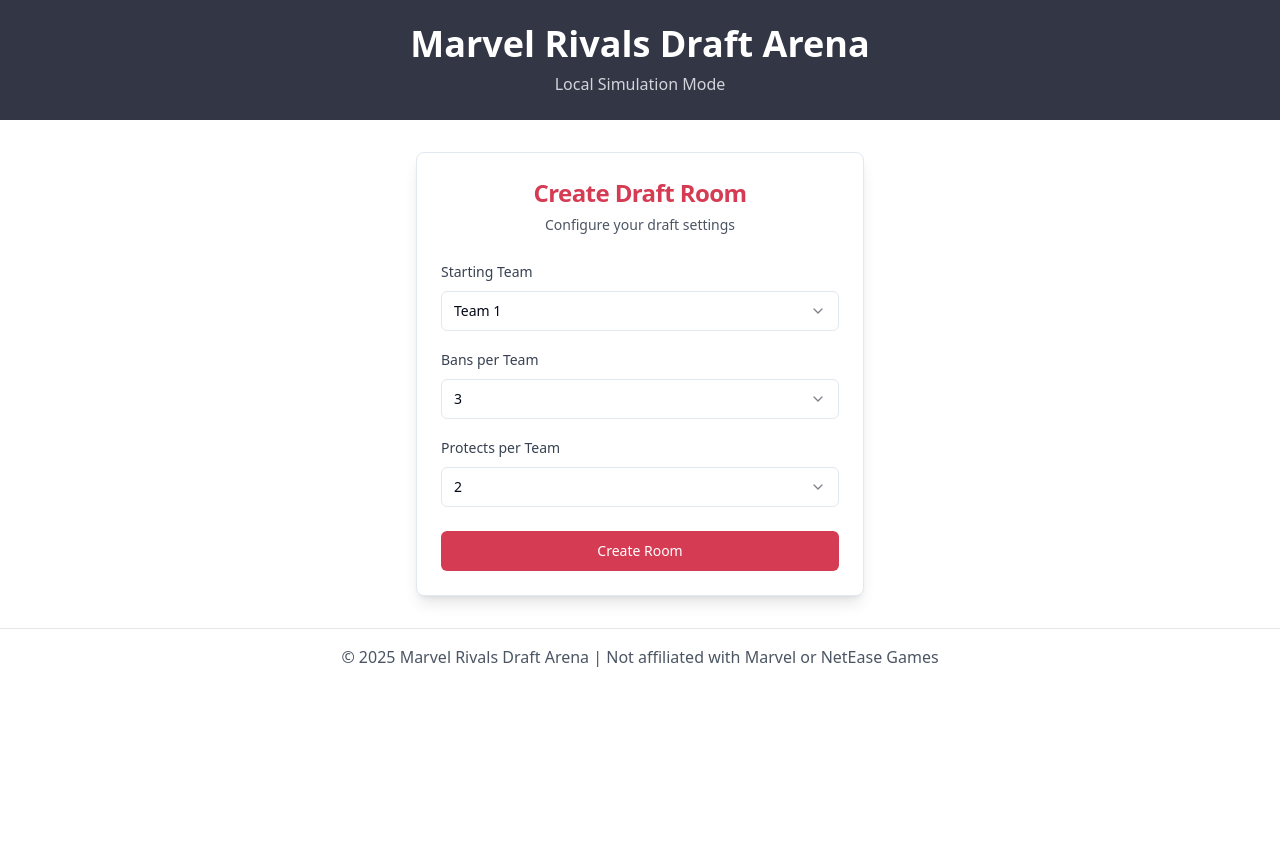
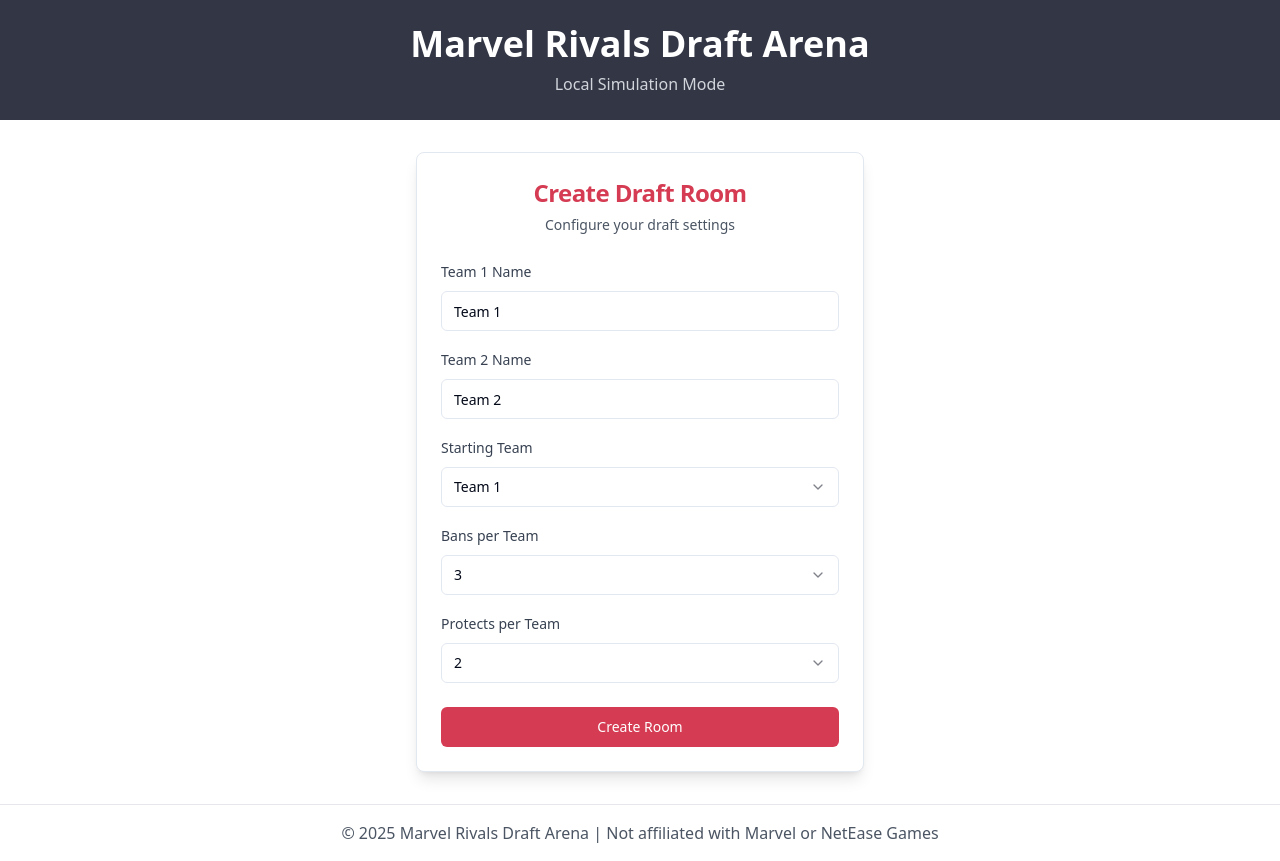
Before and after one commit to CarlosDoradoPedraza/marvel-rival-draft-arena, a React (Vite) app: page / in a window 1280 px wide. Before the commit the page ends 800 px from the top, so only its background shows below. Built offline with nearby package versions, Linux system fonts and the light colour scheme.

Commit message:
Add team naming to draft room
Allow users to name teams when creating a draft room.

```diff
--- a/src/components/CreateRoom.tsx
+++ b/src/components/CreateRoom.tsx
@@ -3,10 +3,13 @@ import React, { useState } from 'react';
 import { Card, CardContent, CardHeader, CardTitle, CardDescription, CardFooter } from "@/components/ui/card";
 import { Button } from "@/components/ui/button";
 import { Select, SelectContent, SelectItem, SelectTrigger, SelectValue } from "@/components/ui/select";
+import { Input } from "@/components/ui/input";
 import { Label } from "@/components/ui/label";
 
 interface CreateRoomProps {
   onCreateRoom: (settings: {
+    team1Name: string;
+    team2Name: string;
     startingTeam: string;
     bansPerTeam: number;
     protectsPerTeam: number;
@@ -15,6 +18,8 @@ interface CreateRoomProps {
 
 const CreateRoom: React.FC<CreateRoomProps> = ({ onCreateRoom }) => {
   const [settings, setSettings] = useState({
+    team1Name: 'Team 1',
+    team2Name: 'Team 2',
     startingTeam: 'team1',
     bansPerTeam: 3,
     protectsPerTeam: 2,
@@ -37,6 +42,30 @@ const CreateRoom: React.FC<CreateRoomProps> = ({ onCreateRoom }) => {
       </CardHeader>
       <CardContent className="space-y-4">
         <div className="space-y-2">
+          <Label htmlFor="team1-name" className="text-gray-700">Team 1 Name</Label>
+          <Input
+            id="team1-name"
+            type="text"
+            value={settings.team1Name}
+            onChange={(e) => handleChange('team1Name', e.target.value)}
+            placeholder="Enter team 1 name"
+            className="bg-white border"
+          />
+        </div>
+
+        <div className="space-y-2">
+          <Label htmlFor="team2-name" className="text-gray-700">Team 2 Name</Label>
+          <Input
+            id="team2-name"
+            type="text"
+            value={settings.team2Name}
+            onChange={(e) => handleChange('team2Name', e.target.value)}
+            placeholder="Enter team 2 name"
+            className="bg-white border"
+          />
+        </div>
+
+        <div className="space-y-2">
           <Label htmlFor="starting-team" className="text-gray-700">Starting Team</Label>
           <Select
             value={settings.startingTeam}
@@ -46,8 +75,8 @@ const CreateRoom: React.FC<CreateRoomProps> = ({ onCreateRoom }) => {
               <SelectValue placeholder="Select team" />
             </SelectTrigger>
             <SelectContent className="bg-white border">
-              <SelectItem value="team1">Team 1</SelectItem>
-              <SelectItem value="team2">Team 2</SelectItem>
+              <SelectItem value="team1">{settings.team1Name}</SelectItem>
+              <SelectItem value="team2">{settings.team2Name}</SelectItem>
             </SelectContent>
           </Select>
         </div>
--- a/src/components/DraftPhaseIndicator.tsx
+++ b/src/components/DraftPhaseIndicator.tsx
@@ -7,13 +7,17 @@ interface DraftPhaseIndicatorProps {
   currentAction: 'ban' | 'protect';
   isComplete: boolean;
   isYourTurn?: boolean;
+  team1Name?: string;
+  team2Name?: string;
 }
 
 const DraftPhaseIndicator: React.FC<DraftPhaseIndicatorProps> = ({
   currentTeam,
   currentAction,
   isComplete,
-  isYourTurn = false
+  isYourTurn = false,
+  team1Name = 'Team 1',
+  team2Name = 'Team 2'
 }) => {
   const teamColor = currentTeam === 'team1' ? 'bg-blue-500' : 'bg-[#D53C53]';
   const actionColor = currentAction === 'ban' ? 'text-red-600' : 'text-green-600';
@@ -30,7 +34,7 @@ const DraftPhaseIndicator: React.FC<DraftPhaseIndicatorProps> = ({
         <div className="space-y-2">
           <h3 className="text-xl font-bold">
             <span className={currentTeam === 'team1' ? 'text-blue-600' : 'text-[#D53C53]'}>
-              {currentTeam === 'team1' ? 'Team 1' : 'Team 2'}
+              {currentTeam === 'team1' ? team1Name : team2Name}
             </span>
             {' '}
             <span className="text-gray-800">turn to</span>
--- a/src/components/DraftRoom.tsx
+++ b/src/components/DraftRoom.tsx
@@ -11,6 +11,8 @@ import { heroesData } from '@/data/heroes';
 
 interface DraftRoomProps {
   settings: {
+    team1Name: string;
+    team2Name: string;
     startingTeam: string;
     bansPerTeam: number;
     protectsPerTeam: number;
@@ -101,7 +103,7 @@ const DraftRoom: React.FC<DraftRoomProps> = ({ settings }) => {
     }
 
     toast({
-      title: `${currentTurn.team === 'team1' ? 'Team 1' : 'Team 2'} ${currentTurn.action}ned ${heroName}`,
+      title: `${currentTurn.team === 'team1' ? settings.team1Name : settings.team2Name} ${currentTurn.action}ned ${heroName}`,
       description: `Selection confirmed`,
     });
   };
@@ -142,7 +144,7 @@ const DraftRoom: React.FC<DraftRoomProps> = ({ settings }) => {
               <span className="font-medium text-gray-800">Local Simulation</span>
 
               <span className="text-gray-600">Starting Team:</span>
-              <span className="font-medium text-gray-800">{settings.startingTeam === 'team1' ? 'Team 1' : 'Team 2'}</span>
+              <span className="font-medium text-gray-800">{settings.startingTeam === 'team1' ? settings.team1Name : settings.team2Name}</span>
 
               <span className="text-gray-600">Bans per Team:</span>
               <span className="font-medium text-gray-800">{settings.bansPerTeam}</span>
@@ -178,6 +180,8 @@ const DraftRoom: React.FC<DraftRoomProps> = ({ settings }) => {
           currentAction={currentAction}
           isComplete={draftComplete}
           isYourTurn={true}
+          team1Name={settings.team1Name}
+          team2Name={settings.team2Name}
         />
       )}
 
@@ -187,7 +191,7 @@ const DraftRoom: React.FC<DraftRoomProps> = ({ settings }) => {
           {/* Team 1 */}
           <Card className="bg-white border shadow-md">
             <CardHeader className="pb-2 border-b">
-              <CardTitle className="text-lg text-center text-blue-600">Team 1</CardTitle>
+              <CardTitle className="text-lg text-center text-blue-600">{settings.team1Name}</CardTitle>
             </CardHeader>
             <CardContent className="p-4">
               <div className="flex flex-wrap gap-2">
@@ -224,7 +228,7 @@ const DraftRoom: React.FC<DraftRoomProps> = ({ settings }) => {
           {/* Team 2 */}
           <Card className="bg-white border shadow-md">
             <CardHeader className="pb-2 border-b">
-              <CardTitle className="text-lg text-center text-[#D53C53]">Team 2</CardTitle>
+              <CardTitle className="text-lg text-center text-[#D53C53]">{settings.team2Name}</CardTitle>
             </CardHeader>
             <CardContent className="p-4">
               <div className="flex flex-wrap gap-2">
--- a/src/pages/Index.tsx
+++ b/src/pages/Index.tsx
@@ -7,6 +7,8 @@ import CreateRoom from '@/components/CreateRoom';
 const Index = () => {
   const [roomCreated, setRoomCreated] = useState(false);
   const [roomSettings, setRoomSettings] = useState({
+    team1Name: 'Team 1',
+    team2Name: 'Team 2',
     startingTeam: 'team1',
     bansPerTeam: 3,
     protectsPerTeam: 2,
```
